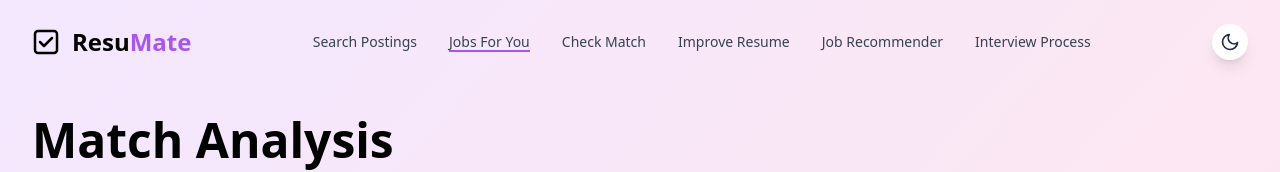
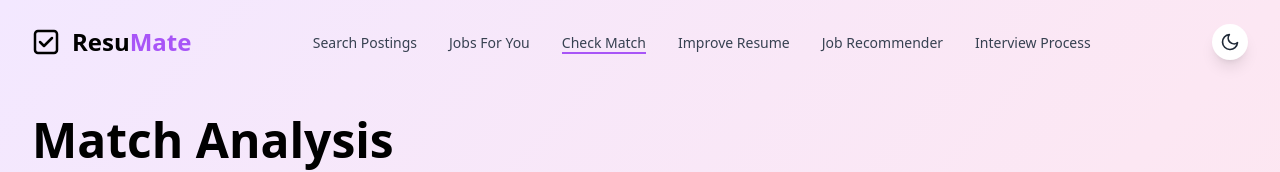
Before and after one commit to CMPT-276-SPRING-2025/final-project-lakes, a React (Vite) app: page /match-check in a window 1280 px wide. Shown: the top 172 px of the page. Built offline with nearby package versions, Linux system fonts and the light colour scheme.

Commit message:
Fixed Nav Bar Bugs, visually shows what page user is on and ResuMate logo brings user back to home page

```diff
--- a/src/components/Navbar.jsx
+++ b/src/components/Navbar.jsx
@@ -1,16 +1,21 @@
-import React, { useState } from "react";
+import React from "react";
+import { Link, useLocation } from "react-router-dom"; // Import Link & useLocation
 import { motion } from "framer-motion";
 
 const Navbar = ({ darkMode, setDarkMode }) => {
+  const location = useLocation(); // Get current page path
+
   return (
     <header className="w-full py-6 px-8 relative z-10">
       <nav className="flex items-center justify-between">
+        {/* 🔗 Logo links to Homepage */}
         <motion.div
           className="flex items-center"
           initial={{ opacity: 0, x: -20 }}
           animate={{ opacity: 1, x: 0 }}
           transition={{ duration: 0.5 }}
         >
+          <Link to="/" className="flex items-center">
             <motion.div
               className="mr-3"
               whileHover={{ rotate: 360 }}
@@ -47,9 +52,10 @@ const Navbar = ({ darkMode, setDarkMode }) => {
             >
               Resu<span className="text-purple-500">Mate</span>
             </h1>
+          </Link>
         </motion.div>
 
-        {/* Navigation */}
+        {/* 🏷️ Navigation Links */}
         <motion.div
           className="hidden md:flex space-x-8"
           initial={{ opacity: 0, y: -20 }}
@@ -57,21 +63,16 @@ const Navbar = ({ darkMode, setDarkMode }) => {
           transition={{ duration: 0.5, delay: 0.2 }}
         >
           {[
-            "Search Postings",
-            "Jobs For You",
-            "Check Match",
-            "Improve Resume",
-            "Job Recommender",
-            "Interview Process",
+            { label: "Search Postings", path: "/search" },
+            { label: "Jobs For You", path: "/curated-jobs" },
+            { label: "Check Match", path: "/match-check" },
+            { label: "Improve Resume", path: "/resume-improve" },
+            { label: "Job Recommender", path: "/job-recommend" },
+            { label: "Interview Process", path: "/interview-process" },
           ].map((item, index) => (
-            <motion.a
-              key={item}
-              href="#"
-              className={`text-sm font-medium ${
-                darkMode
-                  ? "text-gray-300 hover:text-white"
-                  : "text-gray-700 hover:text-black"
-              } relative`}
+            <motion.div
+              key={item.label}
+              className="relative"
               whileHover={{ scale: 1.05 }}
               custom={index}
               initial={{ opacity: 0, y: -20 }}
@@ -83,18 +84,30 @@ const Navbar = ({ darkMode, setDarkMode }) => {
                 delay: index * 0.1 + 0.3,
               }}
             >
-              {item}
-              {item === "Jobs For You" && (
+              <Link
+                to={item.path}
+                className={`text-sm font-medium ${
+                  darkMode
+                    ? "text-gray-300 hover:text-white"
+                    : "text-gray-700 hover:text-black"
+                }`}
+              >
+                {item.label}
+              </Link>
+              {location.pathname === item.path && ( // 🔥 Active page underline
                 <motion.span
                   className="absolute bottom-0 left-0 w-full h-0.5 bg-purple-500"
                   layoutId="underline"
+                  initial={{ opacity: 0, y: 5 }}
+                  animate={{ opacity: 1, y: 0 }}
+                  transition={{ duration: 0.3 }}
                 />
               )}
-            </motion.a>
+            </motion.div>
           ))}
         </motion.div>
 
-        {/* Dark mode toggle */}
+        {/* 🌙 Dark Mode Toggle */}
         <motion.button
           onClick={() => setDarkMode(!darkMode)}
           className={`p-2 rounded-full ${
```
Lines whose indentation alone changed are shown as unchanged.
